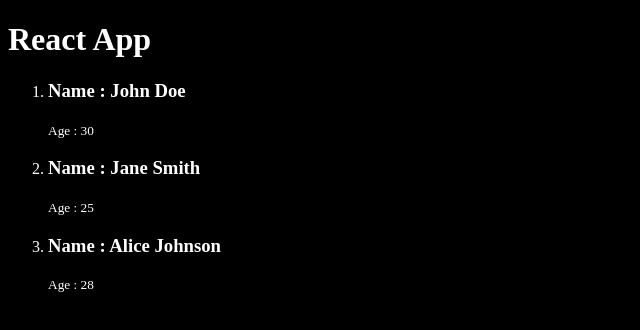
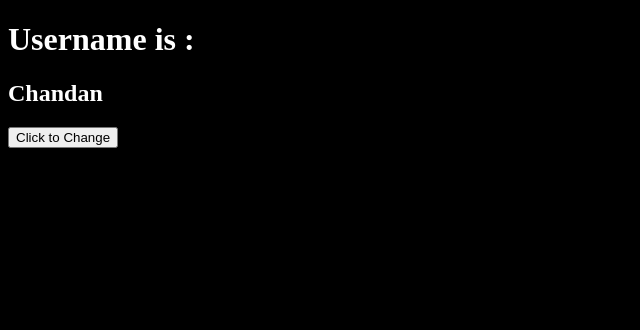
Before and after one commit to SRB77/React_Sheriyans, a React (Vite) app in the folder installation/: page / in a window 1280 px wide. Shown: the top 330 px of the page, without its empty margins (0-640 px from the left). Built offline with nearby package versions, Linux system fonts and the light colour scheme.

Commit message:
End of Class 4 with bit UseState

```diff
--- a/installation/src/App.jsx
+++ b/installation/src/App.jsx
@@ -1,26 +1,24 @@
 import React from 'react'
+import { useState } from 'react';
+const App = () => {
+  let [username,setUserName] = useState("Chandan");
+  // let username = "chandan";
+  // console.log(username);
+  // const changeHandler = ()=>{
+  //   username = "Soumyaranjan"
+  //   console.log(username);
+  // }
+  const changeHandler = ()=>{
+    setUserName("Soumyaranjan")
+  }
+  // console.log(username)  this is working sync and setUserName is working async .
 
-const App = () => {
-  let profiles = [
-    { name: 'John Doe', age: 30 },
-    { name: 'Jane Smith', age: 25 },
-    { name: 'Alice Johnson', age: 28 }
-  ]
-   const updatedProfile = profiles.map((profile,index) => {
-    return (
-      <li key={index}>
-        <h3>Name : {profile.name}</h3>
-        <small>Age : {profile.age}</small>
-      </li>
-    )
-   });
   return (
-    <>
-      <h1>React App</h1>
-     <ol>
-      {updatedProfile}
-     </ol>
-    </>
+    <div>
+      <h1>Username is : </h1>
+      <h2>{username}</h2>
+      <button onClick={changeHandler}>Click to Change</button>
+    </div>
   )
 }
 
```
